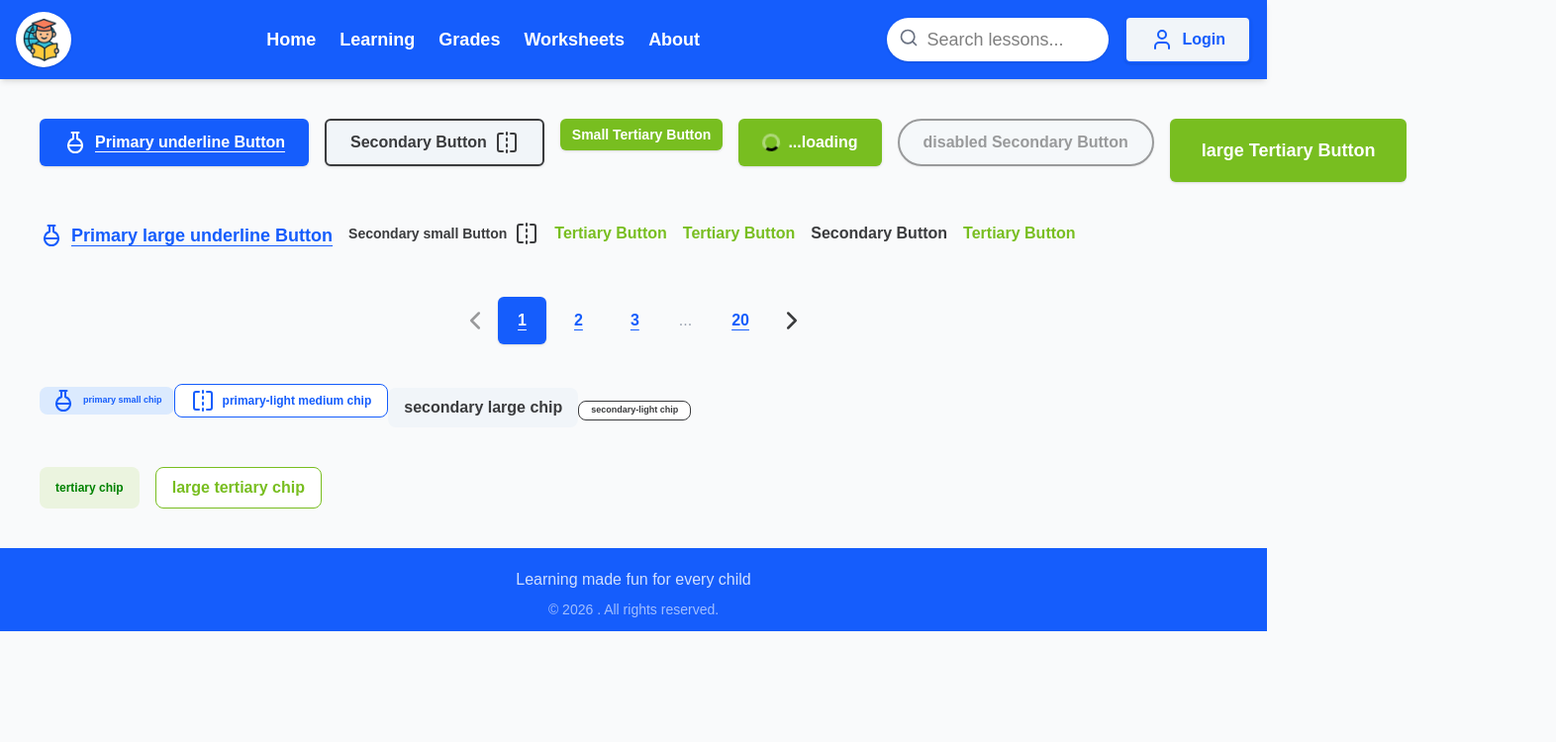
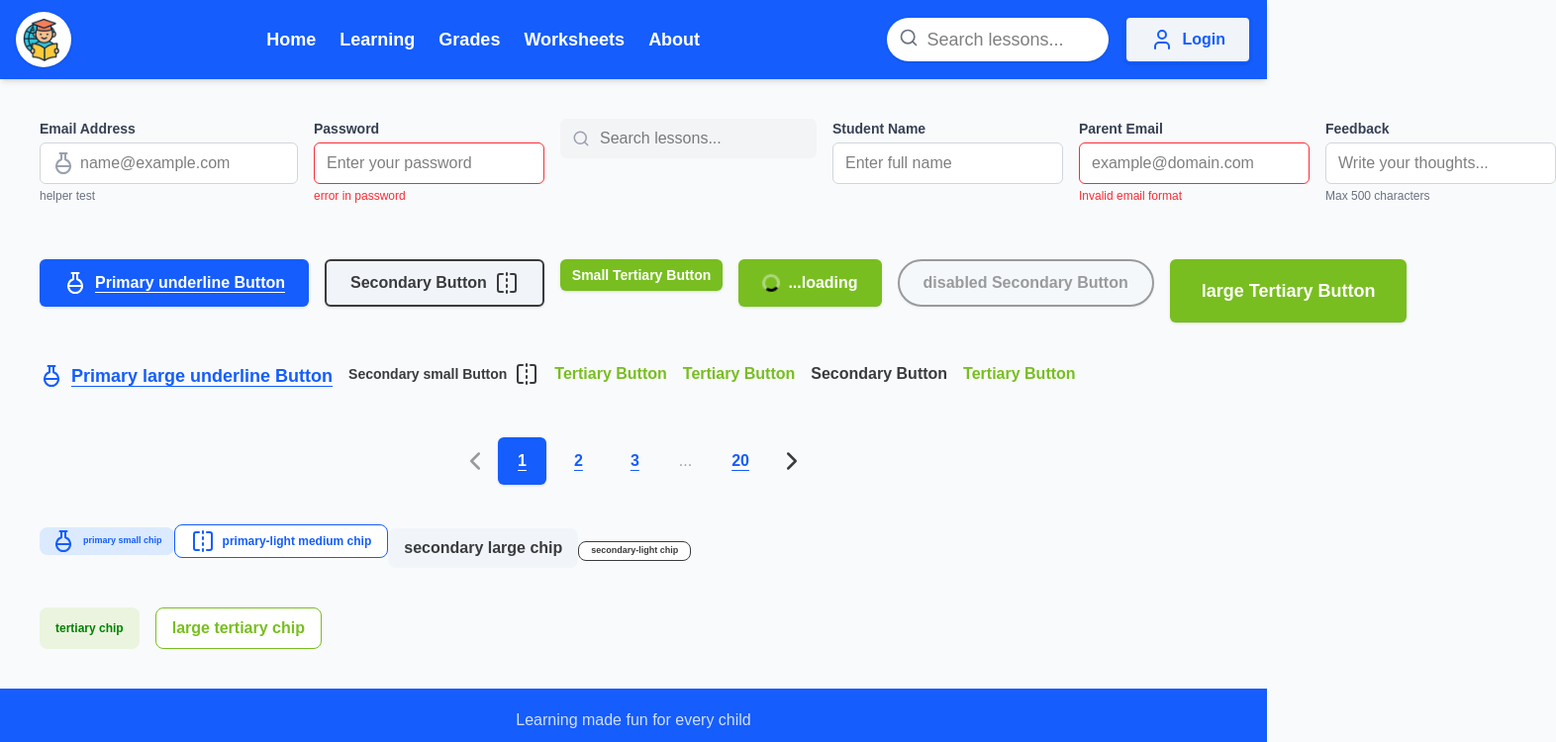
Before and after one commit to adhriton25/kidskillworld, a Next.js app: page /test/component in a window 1280 px wide. Shown: the top 750 px of the page at 99% size, 1572 px wide, since content can reach past the window. Built offline with nearby package versions, Linux system fonts and the light colour scheme.

Commit message:
feat: add input control

```diff
--- a/app/api/auth/forgot-password/route.ts
+++ b/app/api/auth/forgot-password/route.ts
@@ -3,6 +3,7 @@ import { prisma } from "@/lib/prisma";
 import crypto from "crypto";
 import { Resend } from "resend";
 import { ResetPasswordEmail } from "@/components/emailsTemplate/ResetPassword";
+
 
 const resend = new Resend(process.env.RESEND_API_KEY);
 
--- a/app/test/component/page.tsx
+++ b/app/test/component/page.tsx
@@ -1,12 +1,59 @@
 "use client";
 import { Button } from "@/components/base/button";
 import Chip from "@/components/base/chip";
+import Input from "@/components/base/Input";
 import { Pagination } from "@/components/base/pagination";
-import { FlaskRound, FlipHorizontal } from "lucide-react";
+import { FlaskRound, FlipHorizontal, SearchIcon } from "lucide-react";
 
 export default function ComponentGallery() {
   return (
     <>
+      <div className="m-10 flex  gap-4">
+        <Input
+          label="Email Address"
+          type="email"
+          placeholder="name@example.com"
+          name={"name is"}
+          leftIcon={<FlaskRound />}
+          helperText="helper test"
+        />
+        <Input
+          label="Password"
+          type="password"
+          placeholder="Enter your password"
+          error={"error in password"} // Pass your error state here
+          name={" name is"}
+        />
+        <Input
+          placeholder="Search lessons..."
+          leftIcon={<SearchIcon size={18} />}
+          className="bg-gray-100 border-none"
+          name={""}
+        />
+        <Input
+          label="Student Name"
+          name="studentName"
+          placeholder="Enter full name"
+          required
+        />
+
+        <Input
+          type="email"
+          name="parentEmail"
+          label="Parent Email"
+          placeholder="example@domain.com"
+          error="Invalid email format"
+        />
+
+        <Input
+          type="textarea"
+          name="feedback"
+          label="Feedback"
+          placeholder="Write your thoughts..."
+          helperText="Max 500 characters"
+          rounded={false}
+        />
+      </div>
       <div className="m-10 flex  gap-4">
         <Button
           variant="primary"
@@ -45,7 +92,7 @@ export default function ComponentGallery() {
           isLinkButton
           leftIcon={<FlaskRound />}
         >
-          Primary  large underline Button
+          Primary large underline Button
         </Button>
         <Button
           variant="secondary"
--- /dev/null
+++ b/components/Base/Input.tsx
@@ -0,0 +1,97 @@
+"use client";
+
+import { cn } from "@/lib/utils";
+import { InputHTMLAttributes, TextareaHTMLAttributes } from "react";
+
+type InputProps = {
+  label?: string;
+  type?: "text" | "email" | "password" | "number" | "search";
+  name: string;
+  value?: string;
+  onChange?: (
+    e: React.ChangeEvent<HTMLInputElement | HTMLTextAreaElement>,
+  ) => void;
+  placeholder?: string;
+  required?: boolean;
+  disabled?: boolean;
+  error?: string;
+  helperText?: string;
+  leftIcon?: React.ReactNode;
+  rightIcon?: React.ReactNode;
+  rounded?: boolean;
+  className?: string;
+} & Omit<InputHTMLAttributes<HTMLInputElement>, "type"> &
+  Omit<TextareaHTMLAttributes<HTMLTextAreaElement>, "type">;
+
+export default function Input({
+  label,
+  type = "text",
+  name,
+  value,
+  onChange,
+  placeholder,
+  required,
+  disabled,
+  error,
+  helperText,
+  leftIcon: LeftIcon,
+  rightIcon: RightIcon,
+  rounded = false,
+  className,
+  ...rest
+}: InputProps) {
+  const baseStyles =
+    "px-3 py-2 text-base bg-white border outline-none transition-all focus:ring-2 focus:ring-[var(--ksw-color-action-primary-default)]";
+  const shape = rounded ? "rounded-full" : "rounded-md";
+  const errorStyles = error ? "border-red-500" : "border-gray-300";
+  const disabledStyles = disabled ? "opacity-50 cursor-not-allowed" : "";
+
+  const inputClass = cn(
+    baseStyles,
+    shape,
+    errorStyles,
+    disabledStyles,
+    className,
+  );
+
+  return (
+    <div className="mb-4">
+      {label && (
+        <label
+          htmlFor={name}
+          className="block mb-1 text-sm font-semibold text-gray-700"
+        >
+          {label}
+        </label>
+      )}
+      <div className="relative flex items-center">
+        {LeftIcon && (
+          <span className="absolute left-3 text-gray-400">{LeftIcon}</span>
+        )}
+        <input
+          id={name}
+          name={name}
+          type={type}
+          value={value}
+          onChange={onChange}
+          placeholder={placeholder}
+          required={required}
+          disabled={disabled}
+          className={cn(
+            inputClass,
+            LeftIcon ? "pl-10" : "",
+            RightIcon ? "pr-10" : "",
+          )}
+          {...rest}
+        />
+        {RightIcon && (
+          <span className="absolute right-3 text-gray-400">{RightIcon}</span>
+        )}
+      </div>
+      {helperText && !error && (
+        <p className="mt-1 text-xs text-gray-500">{helperText}</p>
+      )}
+      {error && <p className="mt-1 text-xs text-red-500">{error}</p>}
+    </div>
+  );
+}
```
